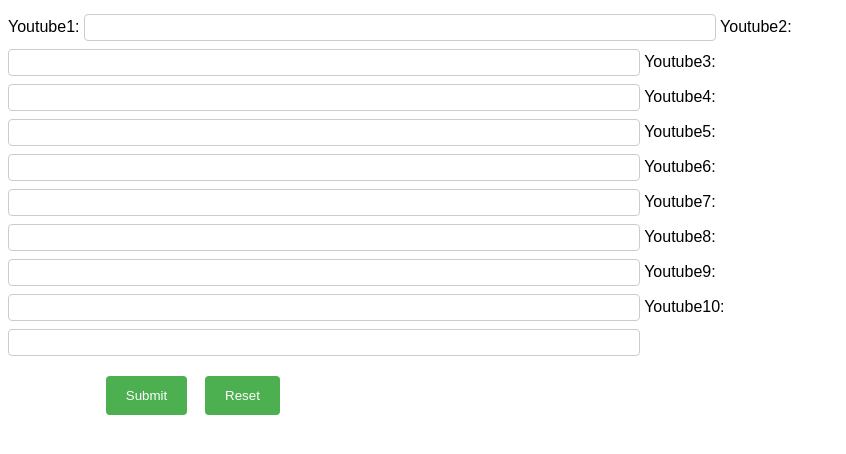
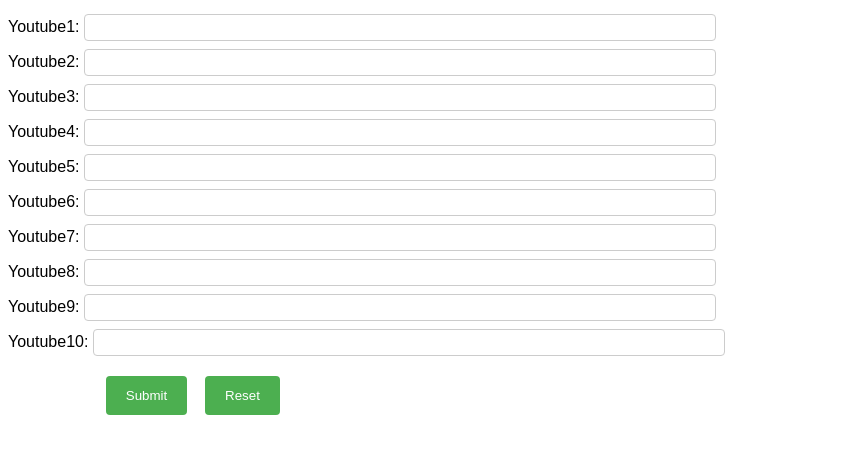
Before and after one commit to usamok/allplay, a plain HTML site: page docs/index.html in a window 1280 px wide. Shown: the whole page, without its empty margins (0-846 px from the left). Drawn offline with Linux system fonts and the light colour scheme.

Commit message:
Update index.html

```diff
--- a/docs/index.html
+++ b/docs/index.html
@@ -147,15 +147,15 @@
 
 <div id="formDiv">
 <form id="myform" action="" method="post" onsubmit="return goTo()">
-    	<label for="url1">Youtube1:&nbsp;<input type="text" name="url1" id="url1" target="url1" size="50">
-	<label for="url2">Youtube2:&nbsp;<input type="text" name="url2" id="url2" target="url2" size="50">
-	<label for="url3">Youtube3:&nbsp;<input type="text" name="url3" id="url3" target="url3" size="50">
-	<label for="url4">Youtube4:&nbsp;<input type="text" name="url4" id="url4" target="url4" size="50">
-	<label for="url5">Youtube5:&nbsp;<input type="text" name="url5" id="url5" target="url5" size="50">
-	<label for="url6">Youtube6:&nbsp;<input type="text" name="url6" id="url6" target="url6" size="50">
-	<label for="url7">Youtube7:&nbsp;<input type="text" name="url7" id="url7" target="url7" size="50">
-	<label for="url8">Youtube8:&nbsp;<input type="text" name="url8" id="url8" target="url8" size="50">
-	<label for="url9">Youtube9:&nbsp;<input type="text" name="url9" id="url9" target="url9" size="50">
+    	<label for="url1">Youtube1:&nbsp;<input type="text" name="url1" id="url1" target="url1" size="50"><br>
+	<label for="url2">Youtube2:&nbsp;<input type="text" name="url2" id="url2" target="url2" size="50"><br>
+	<label for="url3">Youtube3:&nbsp;<input type="text" name="url3" id="url3" target="url3" size="50"><br>
+	<label for="url4">Youtube4:&nbsp;<input type="text" name="url4" id="url4" target="url4" size="50"><br>
+	<label for="url5">Youtube5:&nbsp;<input type="text" name="url5" id="url5" target="url5" size="50"><br>
+	<label for="url6">Youtube6:&nbsp;<input type="text" name="url6" id="url6" target="url6" size="50"><br>
+	<label for="url7">Youtube7:&nbsp;<input type="text" name="url7" id="url7" target="url7" size="50"><br>
+	<label for="url8">Youtube8:&nbsp;<input type="text" name="url8" id="url8" target="url8" size="50"><br>
+	<label for="url9">Youtube9:&nbsp;<input type="text" name="url9" id="url9" target="url9" size="50"><br>
 	<label for="url10">Youtube10:&nbsp;<input type="text" name="url10" id="url10" target="url10" size="50">
     <br><br>
 	&nbsp;&nbsp;&nbsp;&nbsp;&nbsp;&nbsp;&nbsp;&nbsp;&nbsp;&nbsp;
```
